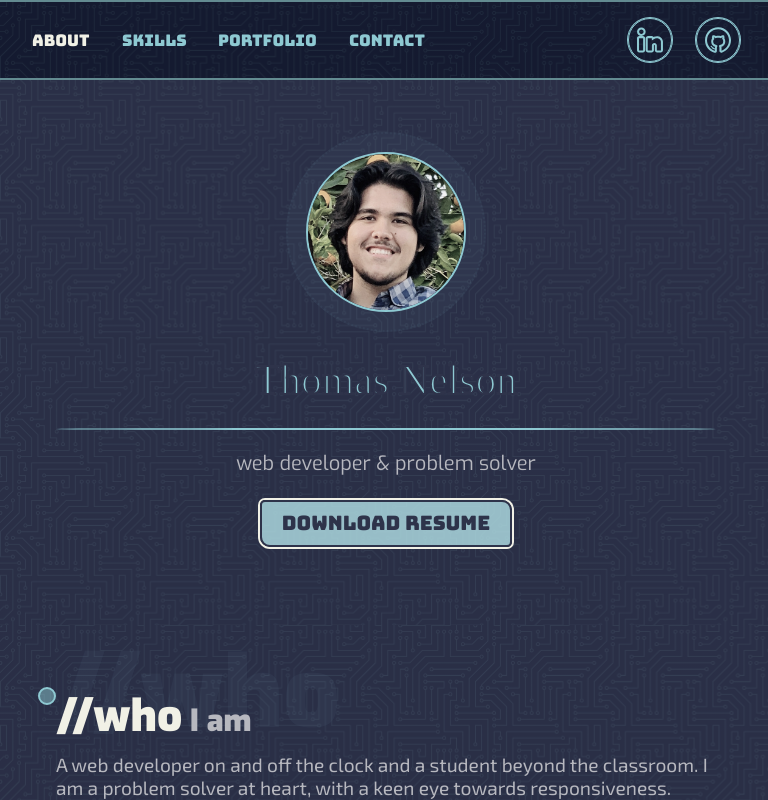
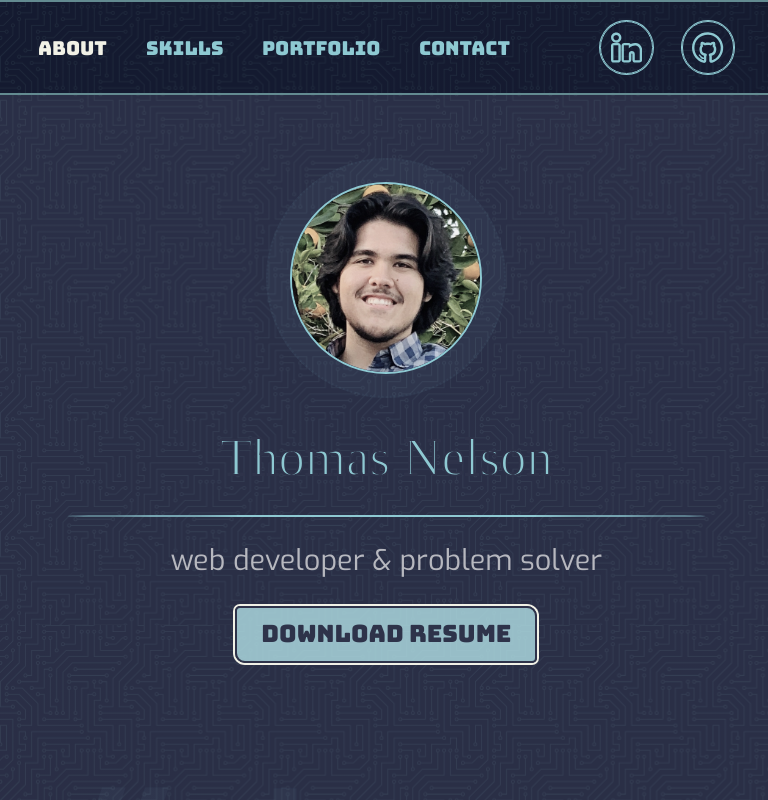
Before and after one commit to thnlsn/portfolio, a React (Create React App) app: page / in a window 768 px wide. Built offline with nearby package versions, Linux system fonts and the light colour scheme; the HTML template or start-up script is replaced by a standard one; a web font is replaced by a local one.

Commit message:
some better media queries to specifically target large portrait viewports such as tablets in portrait mode

```diff
--- a/src/css/style.css
+++ b/src/css/style.css
@@ -41,7 +41,12 @@ html {
 }
 @media only screen and (max-width: 62.5em) {
   html {
-    font-size: 50%;
+    font-size: 52.5%;
+  }
+}
+@media only screen and (min-width: 31.25em) and (orientation: portrait) {
+  html {
+    font-size: 60%;
   }
 }
 @media only screen and (max-width: 37.5em) {
@@ -238,11 +243,6 @@ body ::selection {
     font-size: 5.5rem;
   }
 }
-@media only screen and (max-width: 75em) {
-  .heading-primary {
-    font-size: 5.2rem;
-  }
-}
 @media only screen and (max-width: 31.25em) {
   .heading-primary {
     font-size: 4.45rem;
@@ -261,7 +261,7 @@ body ::selection {
 }
 @media only screen and (max-width: 103.125em) {
   .heading-subtitle {
-    font-size: 2.5rem;
+    font-size: 3rem;
   }
 }
 @media only screen and (max-width: 37.5em) {
--- a/src/sass/_base.scss
+++ b/src/sass/_base.scss
@@ -9,8 +9,13 @@ html {
     font-size: 56.5%;
   }
   @media only screen and (max-width: breakpoints.$bp-large) {
-    font-size: 50%;
+    font-size: 52.5%;
   }
+
+  @media only screen and (min-width: breakpoints.$bp-phone-large) and (orientation: portrait) {
+    font-size: 60%;
+  }
+
   @media only screen and (max-width: breakpoints.$bp-small) {
     font-size: 49.5%;
   }
--- a/src/sass/_typography.scss
+++ b/src/sass/_typography.scss
@@ -18,9 +18,6 @@
   @media only screen and (max-width: breakpoints.$bp-largest) {
     font-size: 5.5rem;
   }
-  @media only screen and (max-width: breakpoints.$bp-larger) {
-    font-size: 5.2rem;
-  }
   @media only screen and (max-width: breakpoints.$bp-phone-large) {
     font-size: 4.45rem;
   }
@@ -36,7 +33,7 @@
   line-height: 1;
 
   @media only screen and (max-width: breakpoints.$bp-largest) {
-    font-size: 2.5rem;
+    font-size: 3rem;
   }
   @media only screen and (max-width: breakpoints.$bp-small) {
     font-size: 2.9rem;
```
Also changed, not shown: 1 other file (tests, documents, lock files or other folders).
